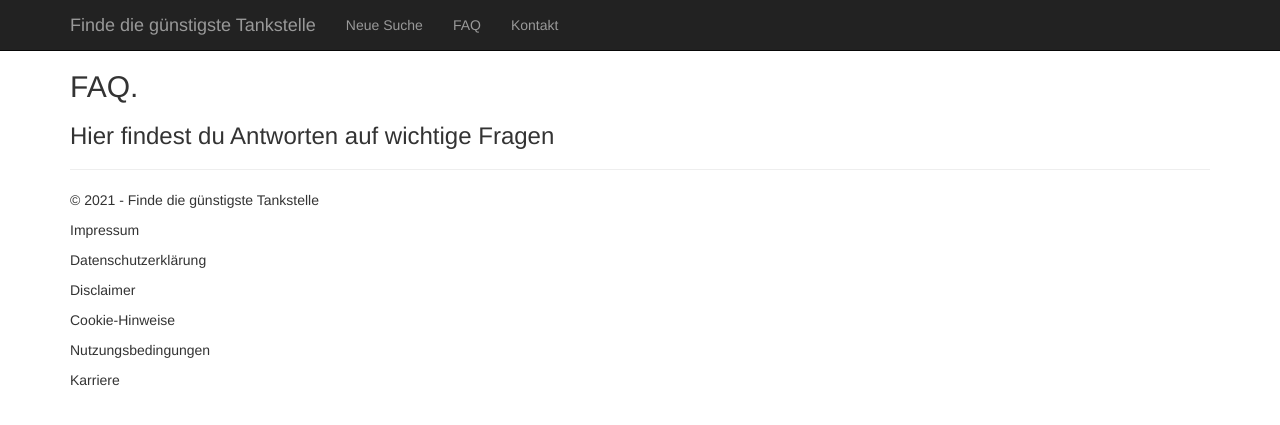
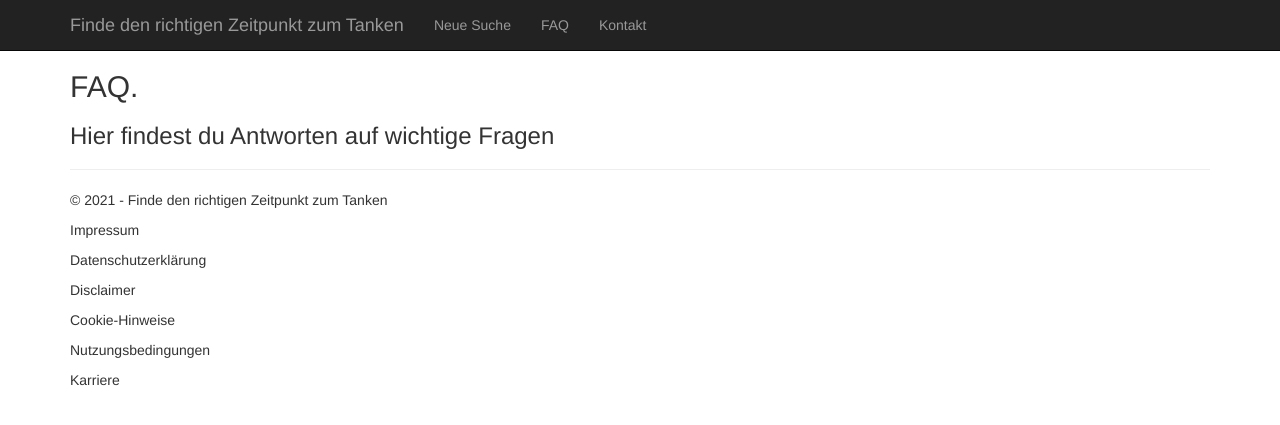
Before and after one commit to timebertt/big-data-refuel, a Flask app: page /faq in a window 1280 px wide. Shown: the top 425 px of the page. Run offline with Flask 2, Linux system fonts and the light colour scheme; some libraries are stand-ins or nearby versions.

Commit message:
kleine Änderungen Frontend

```diff
--- a/web-app/app.py
+++ b/web-app/app.py
@@ -39,14 +39,9 @@ def fetchResult(input_post_code):
 def result():
     # Was der Benutzer eingegeben hat
     req = request.args
-    parameters = [
-        {"kraftstoff": req["kraftstoff"], "wochentag": req["zeit"]}
-    ]
+
     # Was als Ergebnis geliefert wird
     res = pd.DataFrame(fetchResult(req["plz"]))
-    results = [{"name": "Esso Tankstelle", "street": "SCHOZACHER STR. 51", "plz": req["plz"], "city": "STUTTGART",
-                "price": res[req["kraftstoff"]]}
-               ]
 
     # Generate the figure
     fig = Figure(figsize=(12, 6), dpi=80)
@@ -64,9 +59,9 @@ def result():
         'result.html',
         title='Ergebnis',
         year=datetime.now().year,
-        message=f'Der Preisverlauf für {req["kraftstoff"].title()} über die letzten 7 Tage:',
-        results=results,
-        parameters=parameters,
+        message=f'Der Preisverlauf für {req["kraftstoff"].title()} über die letzten 7 Tage',
+        plz= req["plz"],
+        kraftstoff=req["kraftstoff"],
         plot_url=plot_url)
 
 
--- a/web-app/templates/layout.html
+++ b/web-app/templates/layout.html
@@ -18,7 +18,7 @@
                     <span class="icon-bar"></span>
                     <span class="icon-bar"></span>
                 </button>
-                <a href="/" class="navbar-brand">Finde die günstigste Tankstelle</a>
+                <a href="/" class="navbar-brand">Finde den richtigen Zeitpunkt zum Tanken</a>
             </div>
             <div class="navbar-collapse collapse">
                 <ul class="nav navbar-nav">
@@ -34,7 +34,7 @@
         {% block content %}{% endblock %}
         <hr />
         <footer>
-            <p>&copy; {{ year }} - Finde die günstigste Tankstelle</p>
+            <p>&copy; {{ year }} - Finde den richtigen Zeitpunkt zum Tanken</p>
             <p>Impressum</p>
             <p>Datenschutzerklärung</p>
             <p>Disclaimer</p>
```
Also changed, not shown: web-app/templates/result.html (+2 -5 lines).
